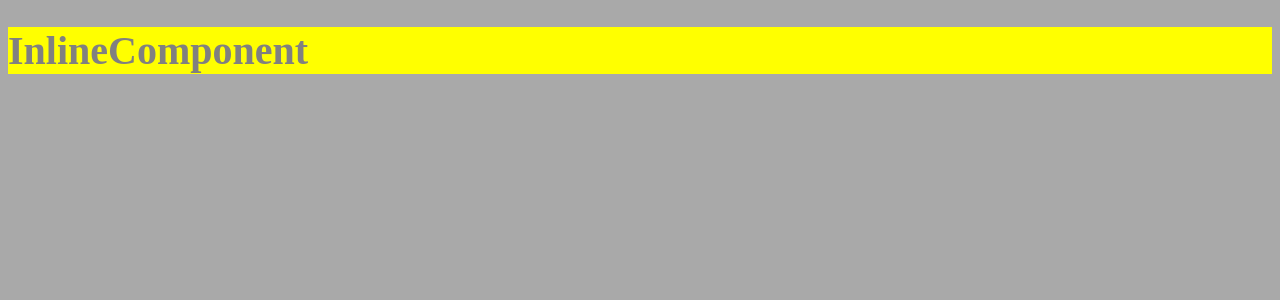
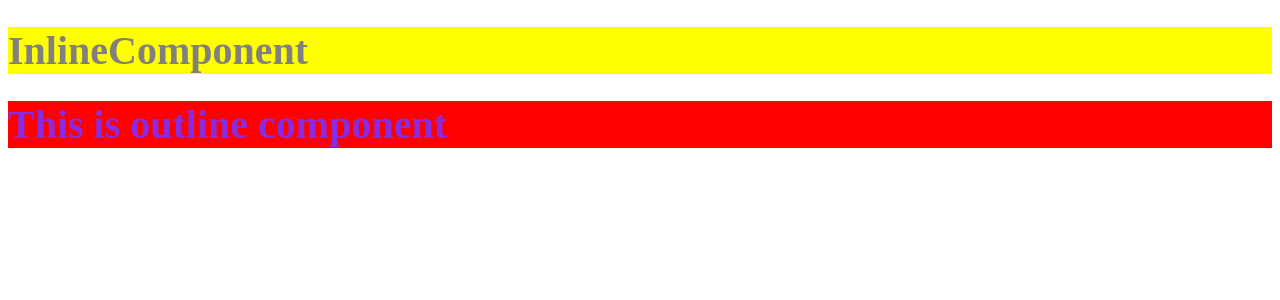
Before and after one commit to mercytv932/React-Todos, a React (Vite) app: page / in a window 1280 px wide. Shown: the top 300 px of the page. Built offline with nearby package versions, Linux system fonts and the light colour scheme.

Commit message:
CSS Modules For Styling

```diff
--- a/src/App.css
+++ b/src/App.css
@@ -1,3 +1,11 @@
-body {
-  background-color: darkgray;
+.inline-header {
+  color: gray;
+  background-color: yellow;
+  font-size: 40px;
 }
+
+.outline-header {
+  color: blueviolet;
+  background-color: red;
+  font-size: 40px;
+}
--- a/src/App.jsx
+++ b/src/App.jsx
@@ -1,12 +1,12 @@
-import Todo from "./components/Todo.jsx";
 import "./App.css";
-import InlineComponent from "./components/InlineComponent.jsx";
+import InlineComponent from "./components/InlineComponent";
+import OutlineComponent from "./components/OutlineComponent";
 
 function App() {
   return (
     <div className="App">
-      {/* <Todo /> */}
       <InlineComponent />
+      <OutlineComponent />
     </div>
   );
 }
--- a/src/components/InlineComponent.jsx
+++ b/src/components/InlineComponent.jsx
@@ -1,8 +1,9 @@
-import "../css/style.css";
+import "../App.css";
+
 export default function InlineComponent() {
   return (
     <div>
-      <h1 className="header">InlineComponent</h1>
+      <h1 className="inline-header">InlineComponent</h1>
     </div>
   );
 }
--- /dev/null
+++ b/src/components/OutlineComponent.jsx
@@ -0,0 +1,9 @@
+import "../App.css";
+
+export default function OutlineComponent() {
+  return (
+    <div>
+      <h1 className="outline-header">This is outline component</h1>
+    </div>
+  );
+}
--- a/src/css/style.css
+++ /dev/null
@@ -1,5 +0,0 @@
-.header {
-  color: gray;
-  background-color: yellow;
-  font-size: 40px;
-}
```
